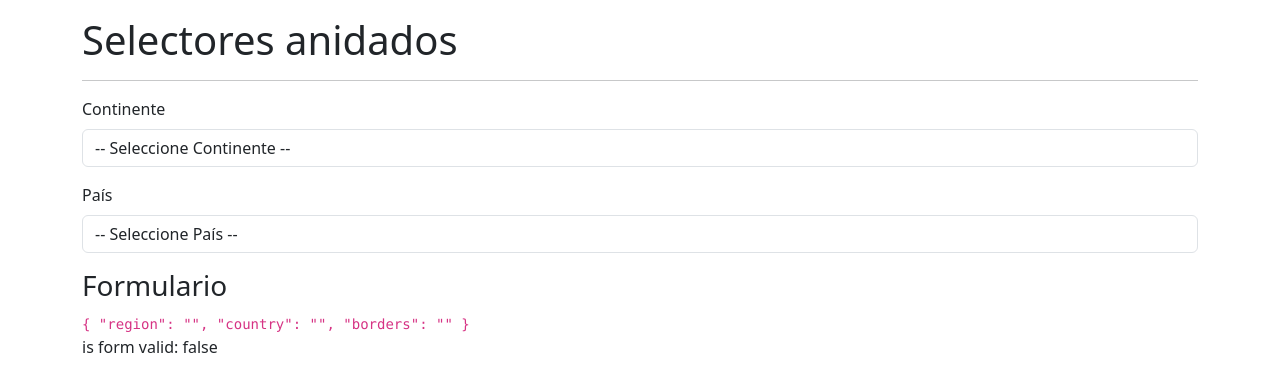
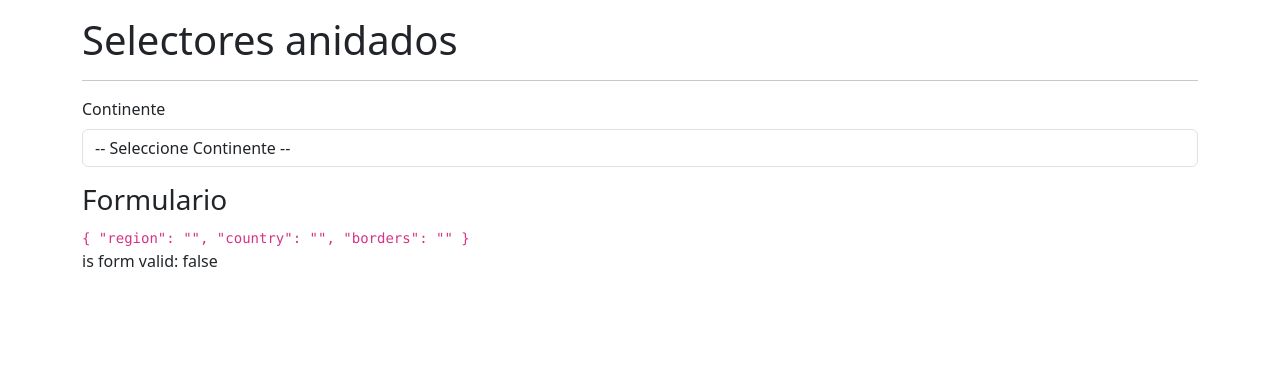
Before and after one commit to Kevi004/selectores-angular, an Angular app: page /selector/selector in a window 1280 px wide. Shown: the top 392 px of the page. Built offline with nearby package versions, Linux system fonts and the light colour scheme.

Commit message:
Limpieza de país

```diff
--- a/src/app/countries/pages/selector-page/selector-page.component.html
+++ b/src/app/countries/pages/selector-page/selector-page.component.html
@@ -15,7 +15,7 @@
   </div>
 
   <!-- countries -->
-  <div class="row mb-3">
+  <div class="row mb-3" *ngIf="countriesByRegion.length > 0">
     <div class="col">
       <label class="form-label">País</label>
       <select formControlName="country"  class="form-control">
--- a/src/app/countries/pages/selector-page/selector-page.component.ts
+++ b/src/app/countries/pages/selector-page/selector-page.component.ts
@@ -2,7 +2,7 @@ import { Component, OnInit } from '@angular/core';
 import { FormBuilder, FormGroup, Validators } from '@angular/forms';
 import { CountriesService } from '../../services/countries.service';
 import { Region, SmallCountry } from '../../interfaces/country.interfaces';
-import { switchMap } from 'rxjs';
+import { switchMap, tap } from 'rxjs';
 
 @Component({
   selector: 'countries-selector-page',
@@ -33,6 +33,7 @@ export class SelectorPageComponent implements OnInit{
   onRegionChanged(): void{
     this.myForm.get('region')!.valueChanges
       .pipe(
+        tap( () => this.myForm.get('country')!.setValue('')),// cuando cambia la region
         switchMap( region => this.countriesService.getCountriesByRegion(region) ),
       )
       .subscribe( countries => {
```
